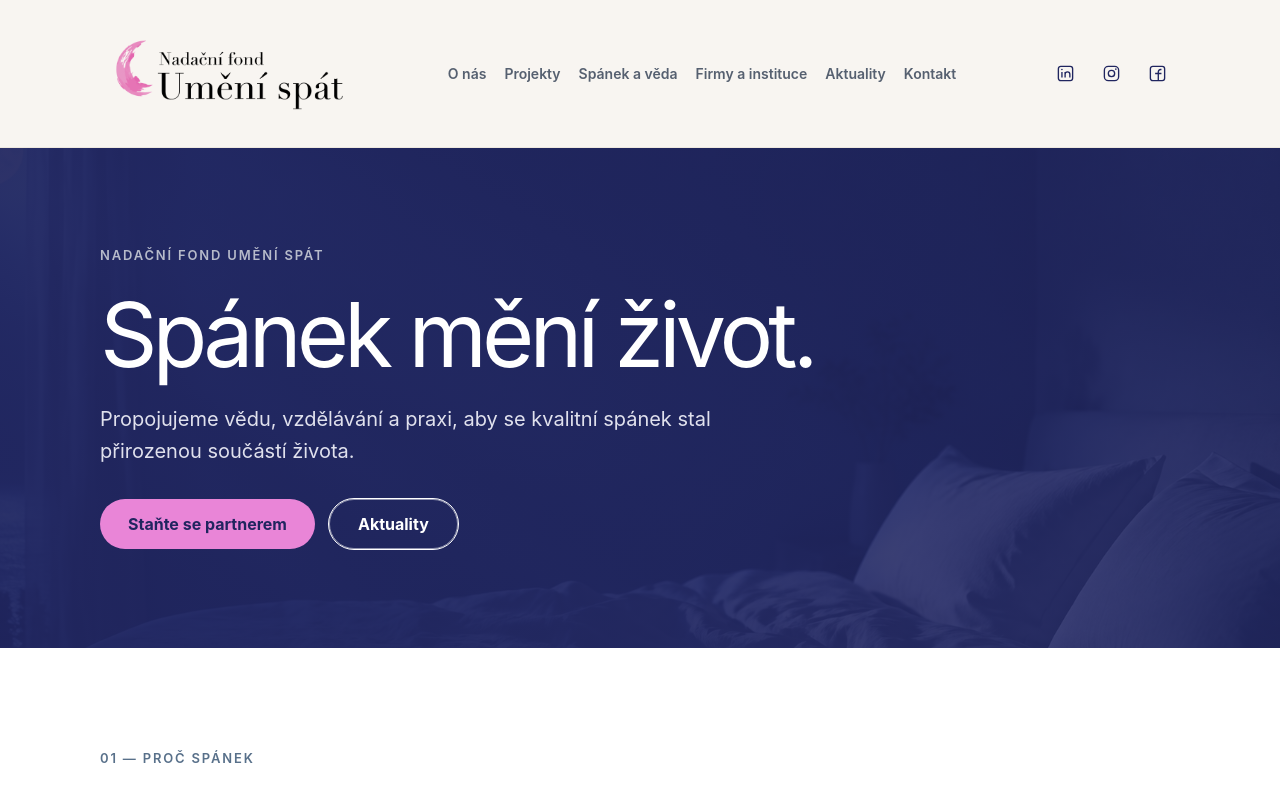
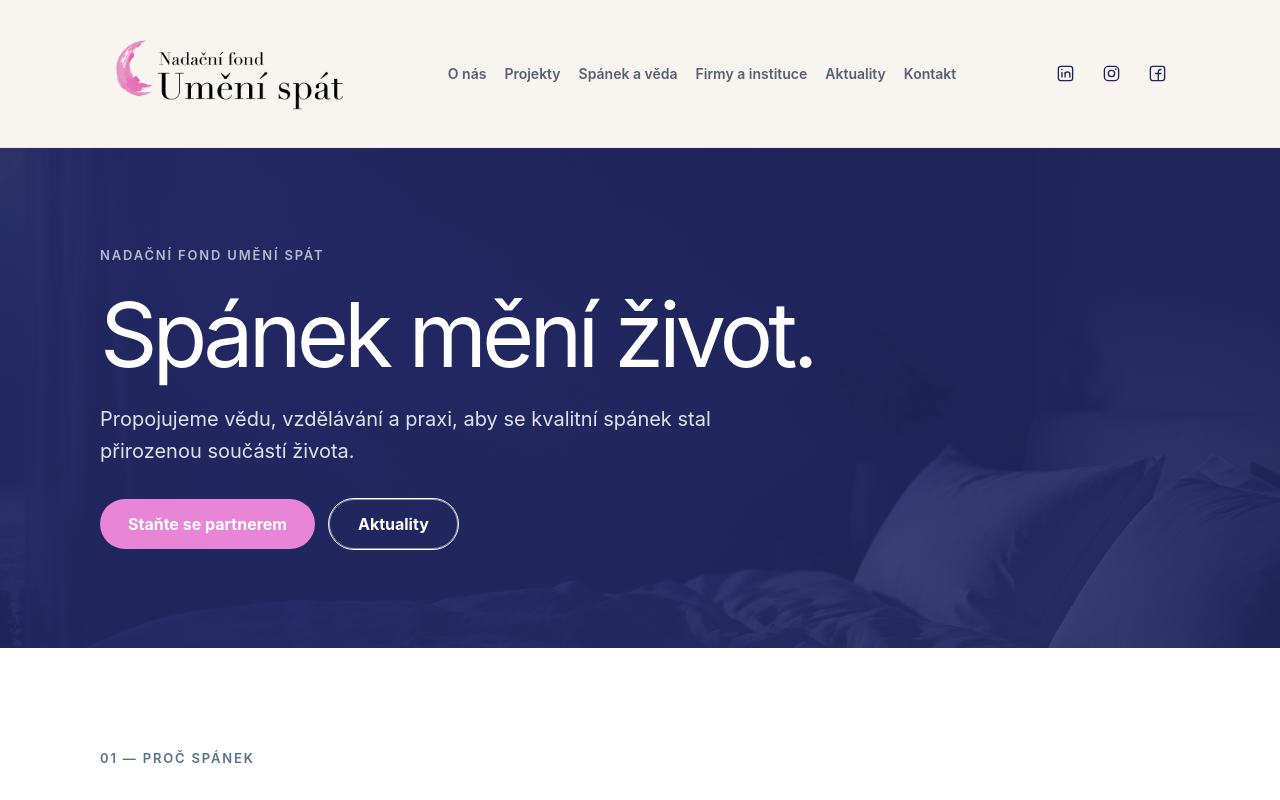
Before and after one commit to Stratkoss/umeni-spat, a Next.js app: page / in a window 1280 px wide. Shown: the top 800 px of the page. Built offline with nearby package versions, Linux system fonts and the light colour scheme.

Commit message:
Restore light button labels

```diff
--- a/src/app/globals.css
+++ b/src/app/globals.css
@@ -46,7 +46,7 @@
 @media(min-width:981px){.founder blockquote{width:calc(100% + 72px);font-size:clamp(16px,1.25vw,18px);line-height:1.35;letter-spacing:-.035em;white-space:nowrap}}
 
 /* Final typography and interaction polish */
-.button.pink{color:var(--navy)}
+.button.pink{color:#fff}
 .button.pink:hover{background:#f0a2e1}
 .button.outline{color:#fff;border:1px solid rgba(255,255,255,.5)}
 .button.outline:hover{background:rgba(255,255,255,.09)}
```
